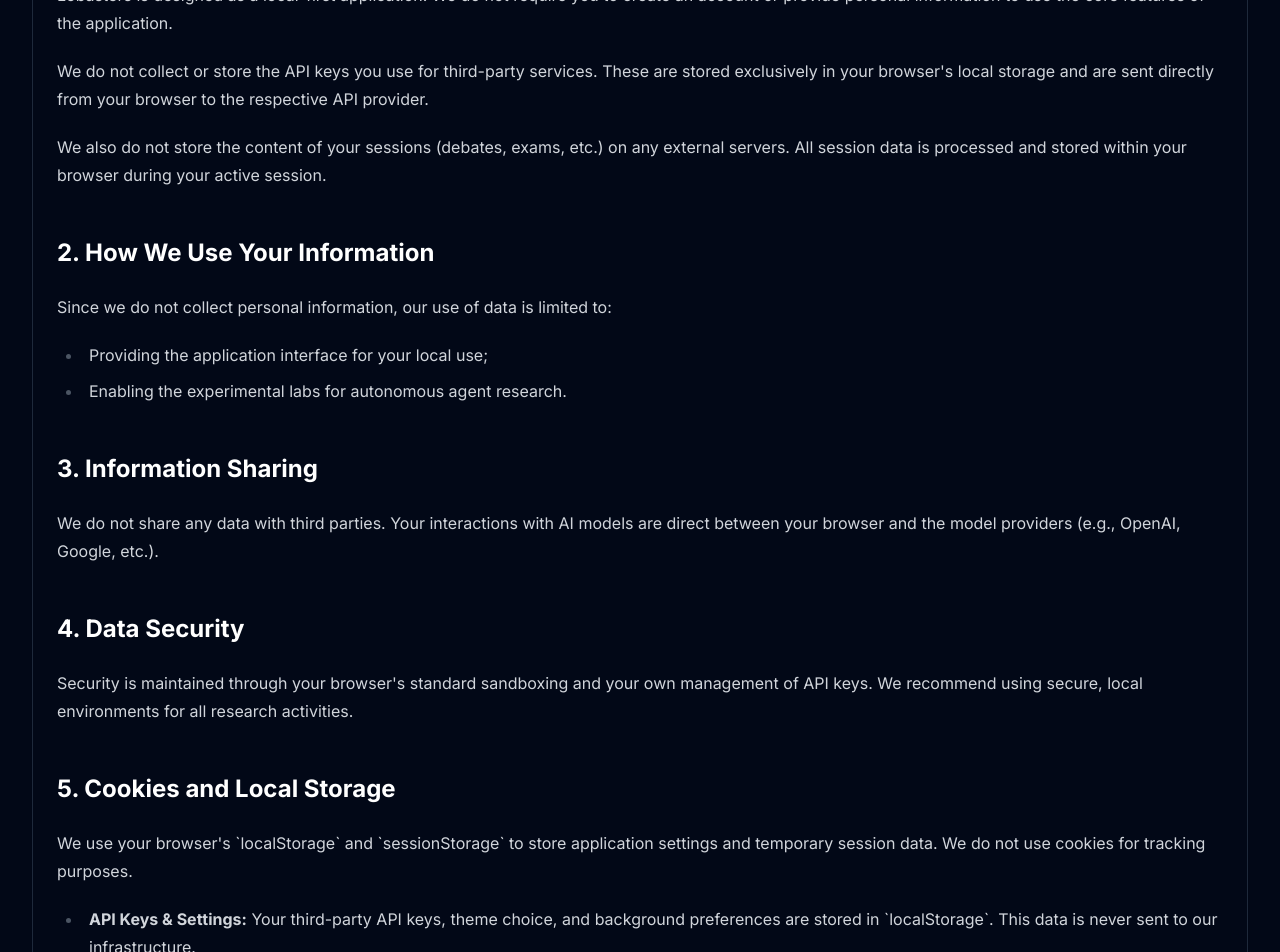
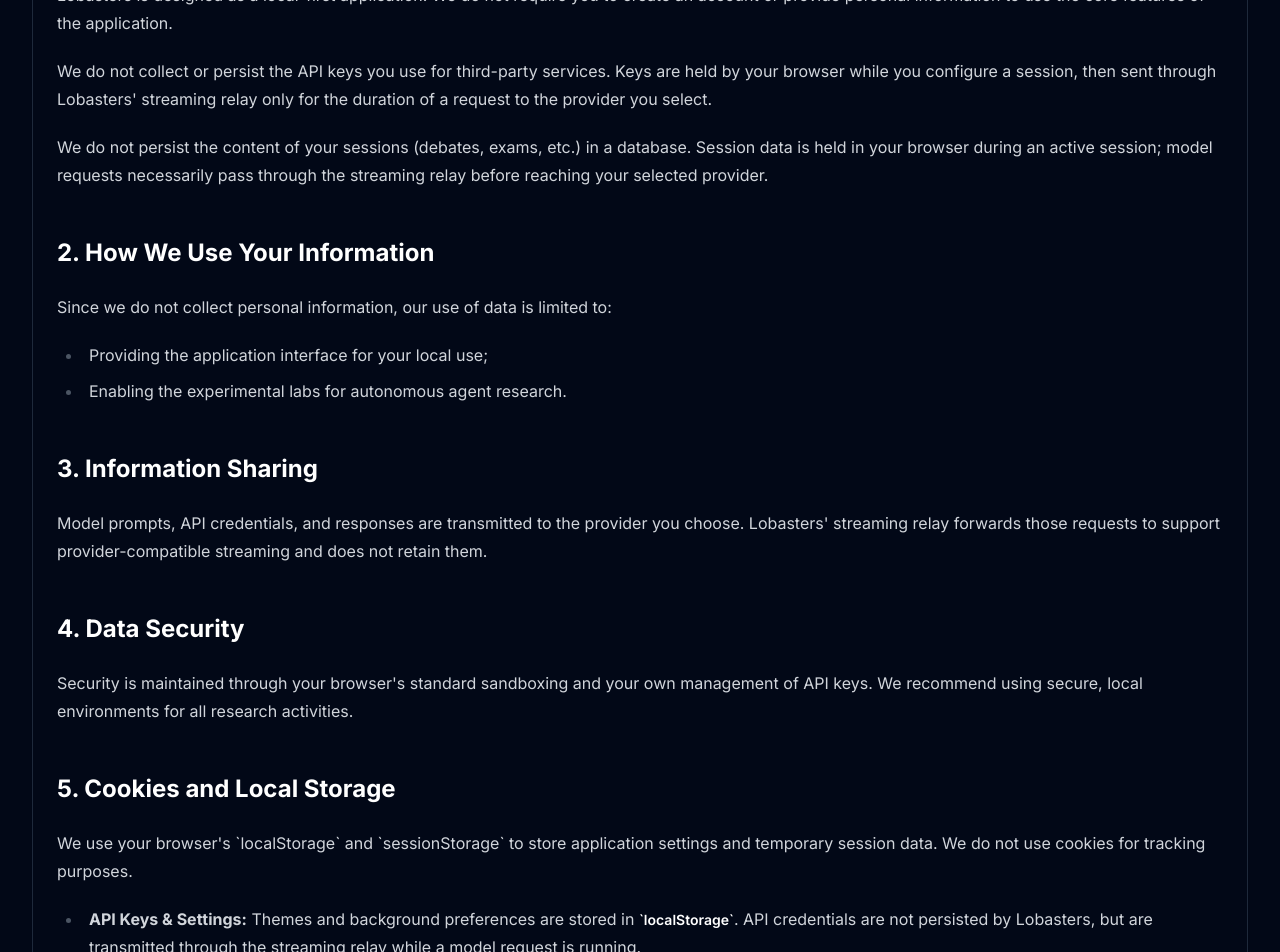
Before and after one commit to crimson-lord/lobasters, a Next.js app: page /privacy in a window 1280 px wide. Shown: the part 180-1132 px from the top of the page. Built offline with nearby package versions, Linux system fonts and the light colour scheme.

Commit message:
Polish production documentation and linting

```diff
--- a/package.json
+++ b/package.json
@@ -6,7 +6,7 @@
     "dev": "next dev",
     "build": "next build",
     "start": "next start",
-    "lint": "next lint"
+    "lint": "eslint ."
   },
   "dependencies": {
     "@formkit/auto-animate": "^0.8.2",
@@ -47,7 +47,7 @@
     "@types/react": "^18.3.3",
     "@types/react-dom": "^18.3.0",
     "eslint": "^9.6.0",
-    "eslint-config-next": "14.2.4",
+    "eslint-config-next": "16.1.0-canary.19",
     "postcss": "^8.4.39",
     "tailwindcss": "^3.4.4",
     "typescript": "^5.5.3"
--- a/src/app/privacy/page.tsx
+++ b/src/app/privacy/page.tsx
@@ -15,8 +15,8 @@
         <CardContent className="prose dark:prose-invert max-w-none">
           <h2>1. Information We Collect</h2>
           <p>Lobasters is designed as a local-first application. We do not require you to create an account or provide personal information to use the core features of the application.</p>
-          <p>We do not collect or store the API keys you use for third-party services. These are stored exclusively in your browser's local storage and are sent directly from your browser to the respective API provider.</p>
-          <p>We also do not store the content of your sessions (debates, exams, etc.) on any external servers. All session data is processed and stored within your browser during your active session.</p>
+          <p>We do not collect or persist the API keys you use for third-party services. Keys are held by your browser while you configure a session, then sent through Lobasters&apos; streaming relay only for the duration of a request to the provider you select.</p>
+          <p>We do not persist the content of your sessions (debates, exams, etc.) in a database. Session data is held in your browser during an active session; model requests necessarily pass through the streaming relay before reaching your selected provider.</p>
 
           <h2>2. How We Use Your Information</h2>
           <p>Since we do not collect personal information, our use of data is limited to:</p>
@@ -26,7 +26,7 @@
           </ul>
 
           <h2>3. Information Sharing</h2>
-          <p>We do not share any data with third parties. Your interactions with AI models are direct between your browser and the model providers (e.g., OpenAI, Google, etc.).</p>
+          <p>Model prompts, API credentials, and responses are transmitted to the provider you choose. Lobasters&apos; streaming relay forwards those requests to support provider-compatible streaming and does not retain them.</p>
 
           <h2>4. Data Security</h2>
           <p>Security is maintained through your browser's standard sandboxing and your own management of API keys. We recommend using secure, local environments for all research activities.</p>
@@ -34,7 +34,7 @@
           <h2>5. Cookies and Local Storage</h2>
             <p>We use your browser's `localStorage` and `sessionStorage` to store application settings and temporary session data. We do not use cookies for tracking purposes.</p>
             <ul>
-                <li><b>API Keys & Settings:</b> Your third-party API keys, theme choice, and background preferences are stored in `localStorage`. This data is never sent to our infrastructure.</li>
+                <li><b>API Keys &amp; Settings:</b> Themes and background preferences are stored in <code>localStorage</code>. API credentials are not persisted by Lobasters, but are transmitted through the streaming relay while a model request is running.</li>
                 <li><b>Storage Limits:</b> Browsers typically limit `localStorage` to about 5MB. Custom background images are limited to 5MB to ensure compatibility with these browser quotas.</li>
             </ul>
 
--- a/src/app/search/page.tsx
+++ b/src/app/search/page.tsx
@@ -35,7 +35,7 @@
       <ul>
         <li>The service is provided "as is" and "as available".</li>
         <li>Users are solely responsible for the API keys they provide.</li>
-        <li>All user-provided API keys are stored exclusively in the user's browser (localStorage).</li>
+        <li>API keys are not persisted by Lobasters; they are relayed only while calling the provider selected by the user.</li>
         <li>Full terms are available at <Link href="/terms" style={{ color: '#8ab4f8' }}>/terms</Link>.</li>
       </ul>
 
@@ -44,7 +44,7 @@
       <h3>Privacy Policy Summary</h3>
       <ul>
         <li>Lobasters is local-first. We do not use centralized authentication or store user data server-side.</li>
-        <li>We do NOT collect, store, or have access to the content of your sessions or API keys.</li>
+        <li>We do not persist session contents or API keys. Model requests pass through a streaming relay to the provider selected by the user.</li>
         <li>Application settings are stored locally in the user's browser.</li>
         <li>Full policy is available at <Link href="/privacy" style={{ color: '#8ab4f8' }}>/privacy</Link>.</li>
       </ul>
--- a/src/app/terms/page.tsx
+++ b/src/app/terms/page.tsx
@@ -14,14 +14,14 @@
         </CardHeader>
         <CardContent className="prose dark:prose-invert max-w-none">
           <h2>1. Introduction</h2>
-          <p>Welcome to Lobasters ("we," "our," "us"). These Terms of Service ("Terms") govern your use of our local-only application. By accessing or using our service, you agree to be bound by these Terms.</p>
+          <p>Welcome to Lobasters ("we," "our," "us"). These Terms of Service ("Terms") govern your use of our local-first research application. By accessing or using our service, you agree to be bound by these Terms.</p>
 
           <h2>2. Use of Our Service</h2>
           <p>You agree to use our service in compliance with all applicable laws and regulations. You are responsible for all activities that occur during your local sessions.</p>
           <p>You must not use the service to store or transmit any content that is illegal, harmful, or infringes on the rights of others.</p>
 
           <h2>3. API Keys</h2>
-          <p>Our service requires you to provide your own API keys for third-party Large Language Models (LLMs). You are solely responsible for the security and management of your API keys. We are not responsible for any loss or misuse of your API keys. All API calls are made from your browser, and keys are stored in your browser's local storage.</p>
+          <p>Our service requires you to provide your own API keys for third-party Large Language Models (LLMs). You are solely responsible for the security and management of your API keys. We are not responsible for any loss or misuse of your API keys. Lobasters does not persist keys, but relays them with each model request to the provider you select.</p>
 
           <h2>4. Disclaimer of Warranties</h2>
           <p>Our service is provided "as is" and "as available" without any warranties of any kind, either express or implied. We do not warrant that the service will be uninterrupted, error-free, or secure.</p>
```
Also changed, not shown: eslint.config.mjs (added, +19 -0 lines), 2 other files (tests, documents, lock files or other folders).
